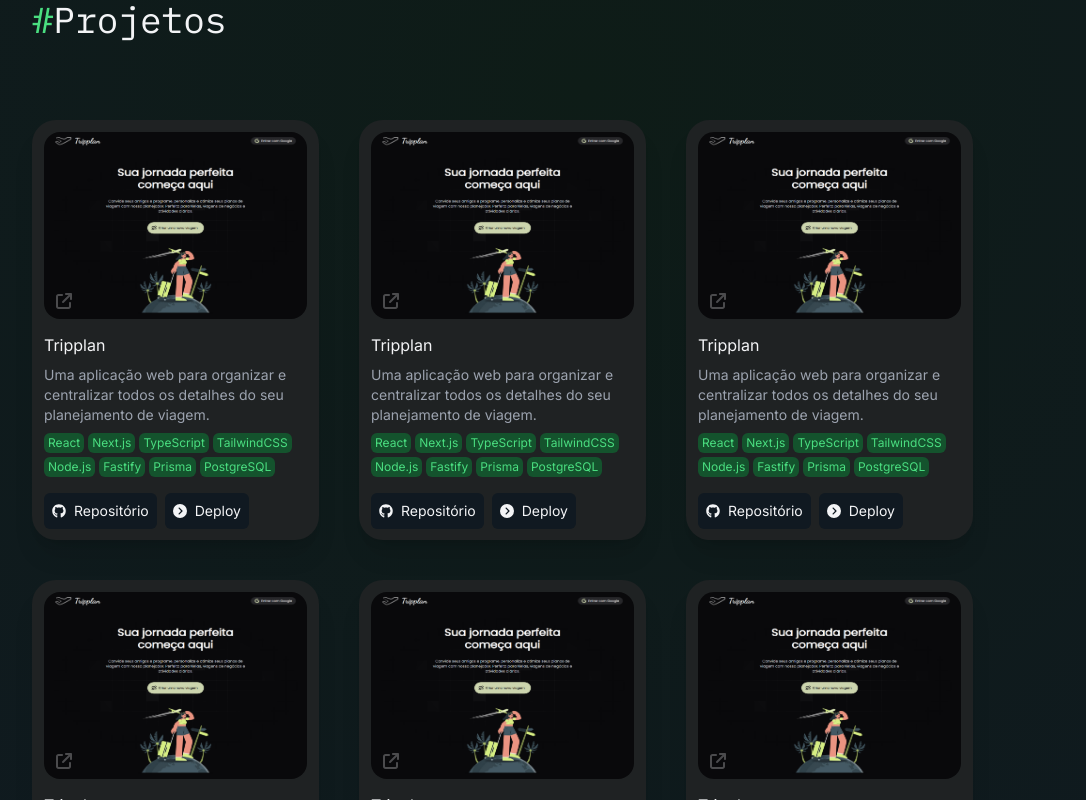
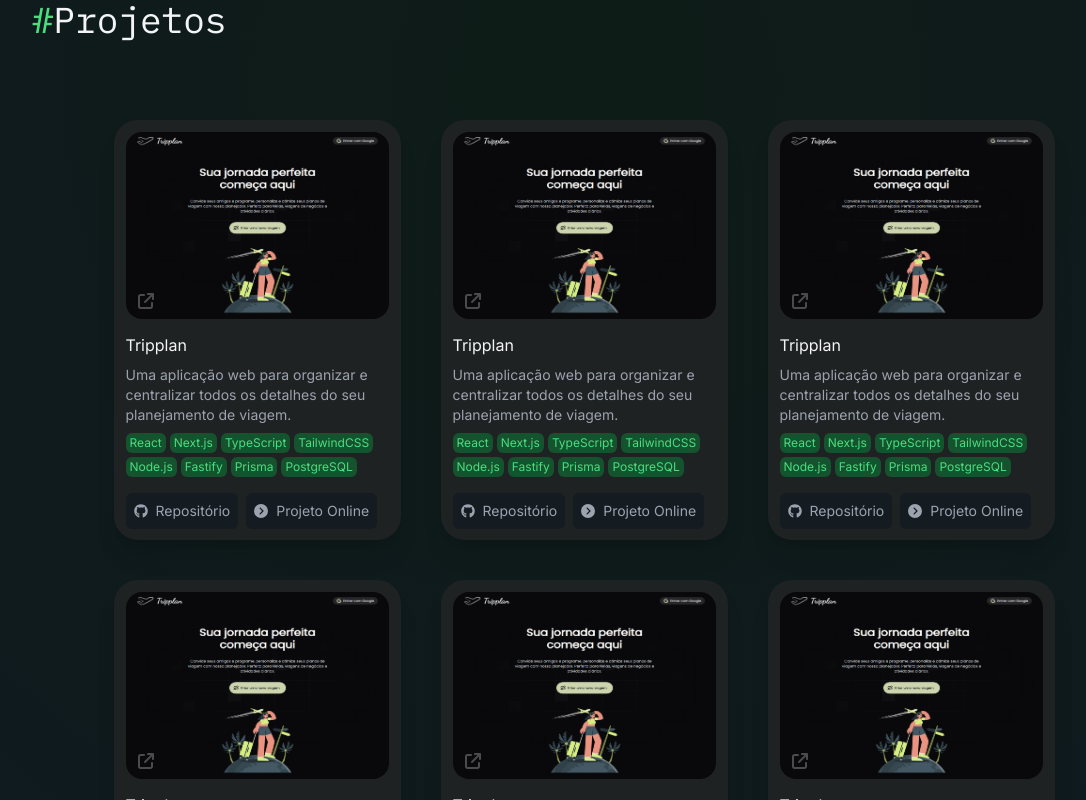
Before and after one commit to willyancr/myPortfolio, a Next.js app: page / in a window 1280 px wide. Shown: the part 1740-2540 px from the top of the page, without its empty margins (56-1142 px from the left). Built offline with nearby package versions, Linux system fonts and the light colour scheme.

Commit message:
Update: project page layout and styles
Adjust layout and styles in project page components for better
alignment and visual consistency. Fix button links and add missing
imports for icons and components.

```diff
--- a/src/app/(myportfolio)/projetos/page.tsx
+++ b/src/app/(myportfolio)/projetos/page.tsx
@@ -7,12 +7,12 @@ export const metadata: Metadata = {
 
 export default function Project() {
   return (
-    <div id="projetos" className="container space-y-20 pt-28 pb-20">
+    <div id="projetos" className="container space-y-20 pb-20 pt-28">
       <h1 className="font-mono text-4xl">
         <span className="text-green-400">#</span>
         Projetos
       </h1>
-      <div className="flex flex-wrap items-center  gap-10">
+      <div className="flex flex-wrap justify-center items-center gap-10">
         <CardsProjetos />
         <CardsProjetos />
         <CardsProjetos />
--- a/src/app/(myportfolio)/sobre/page.tsx
+++ b/src/app/(myportfolio)/sobre/page.tsx
@@ -1,8 +1,9 @@
+import { FaDownload, FaPaperPlane } from "react-icons/fa6";
+import Button from "@/app/components/button";
 import Badge from "@/app/components/badge";
-import Button from "@/app/components/button";
 import { Metadata } from "next";
 import Image from "next/image";
-import { FaDownload, FaPaperPlane } from "react-icons/fa6";
+import Link from "next/link";
 
 export const metadata: Metadata = {
   title: "Sobre",
@@ -43,10 +44,13 @@ export default function About() {
             <Badge>CSS3</Badge>
           </div>
           <div className="flex flex-col gap-2 md:flex-row md:gap-3">
-            <Button>
+            <Link
+              href="#contato"
+              className="flex items-center justify-center gap-2 rounded-md bg-green-400 p-4 shadow-button transition-all hover:brightness-75 md:my-6 md:w-[225px]"
+            >
               <p className="text-zinc-950">Entrar em contato </p>
               <FaPaperPlane className="size-4 text-zinc-900" />
-            </Button>
+            </Link>
             <Button>
               <p className="text-zinc-950">Download C.V </p>
               <FaDownload className="size-4 text-zinc-900" />
--- a/src/app/components/cards-projetos.tsx
+++ b/src/app/components/cards-projetos.tsx
@@ -17,9 +17,9 @@ export default function CardsProjetos() {
 
   return (
     <div>
-      <div className="shadowCards h-[420px] w-[287px] rounded-3xl bg-cards p-3 shadow-xl transition duration-300">
+      <div className="shadowCards relative h-[420px] w-[287px] rounded-3xl bg-cards p-3 shadow-xl transition duration-300">
         <div className="flex flex-col gap-2">
-          <div className="relative">
+          <div className="relative w-full">
             <button onClick={handleModalCard}>
               <Image
                 src="/page-tripplan.png"
@@ -29,8 +29,9 @@ export default function CardsProjetos() {
                 quality={100}
                 className="h-[187px] rounded-2xl"
               />
+
+              <FaArrowUpRightFromSquare className="absolute bottom-4 left-3 text-zinc-200/30" />
             </button>
-            <FaArrowUpRightFromSquare className="absolute bottom-4 left-3 text-zinc-200/30" />
           </div>
 
           <span>Tripplan</span>
@@ -51,14 +52,14 @@ export default function CardsProjetos() {
             <Badge>PostgreSQL</Badge>
           </div>
 
-          <div className="flex gap-2 text-sm">
-            <button className="flex items-center gap-2 rounded-md bg-[#101921] p-2 transition duration-300 hover:bg-green-400 hover:text-zinc-950">
+          <div className="flex gap-2 text-sm text-gray-400">
+            <button className="flex items-center gap-2 rounded-md bg-[#101921]/70 p-2 transition duration-300 hover:bg-[#101921] hover:text-green-400">
               <FaGithub />
               Repositório
             </button>
-            <button className="flex items-center gap-2 rounded-md bg-[#101921] p-2 transition duration-300 hover:bg-green-400 hover:text-zinc-950">
+            <button className="flex items-center gap-2 rounded-md bg-[#101921]/70 p-2 transition duration-300 hover:bg-[#101921] hover:text-green-400">
               <FaCircleChevronRight />
-              Deploy
+              Projeto Online
             </button>
           </div>
         </div>
--- a/src/app/components/header.tsx
+++ b/src/app/components/header.tsx
@@ -8,7 +8,7 @@ export default function HeaderPage() {
         <Link href="#initial">
           <h1 className="font-monoton text-5xl">W</h1>
         </Link>
-        <div className="flex items-center font-mono text-sm sm:gap-6 sm:text-base">
+        <div className="flex items-center gap-3 font-mono text-sm sm:gap-6 sm:text-base">
           <Redirect href="#sobre">Sobre</Redirect>
           <Redirect href="#projetos">Projetos</Redirect>
           <Redirect href="#contato">Contato</Redirect>
--- a/src/app/components/modal-cards.tsx
+++ b/src/app/components/modal-cards.tsx
@@ -7,8 +7,8 @@ interface Props {
 
 export default function ModalCards({ handleCloseModalCard }: Props) {
   return (
-    <div className="fixed inset-0 flex items-center justify-center bg-black/70 text-zinc-300">
-      <div className="modalEffect h-[580px] w-[380px] space-y-6 overflow-y-auto rounded-xl bg-cards px-6 py-5 text-left drop-shadow-2xl sm:mt-[80px] sm:h-[740px] sm:w-[740px]">
+    <div className="fixed inset-0 z-50 flex items-center justify-center bg-black/70 text-zinc-300">
+      <div className="modalEffect h-[580px] w-[380px] space-y-6 overflow-y-auto rounded-xl bg-cards px-6 py-5 text-left drop-shadow-2xl sm:h-[840px] sm:w-[740px]">
         <div className="flex items-center justify-between">
           <span className="text-lg font-medium">Detalhes do projeto</span>
           <button onClick={handleCloseModalCard}>
```
Also changed, not shown: 1 other file (tests, documents, lock files or other folders).
